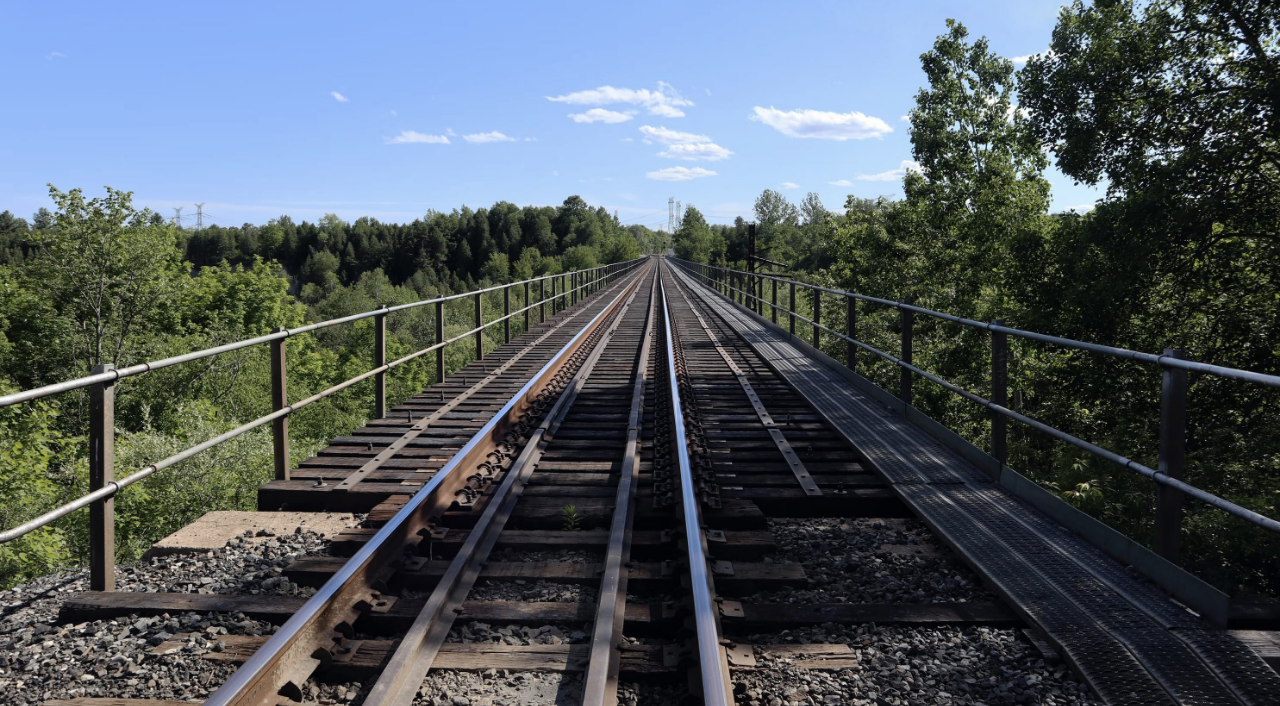
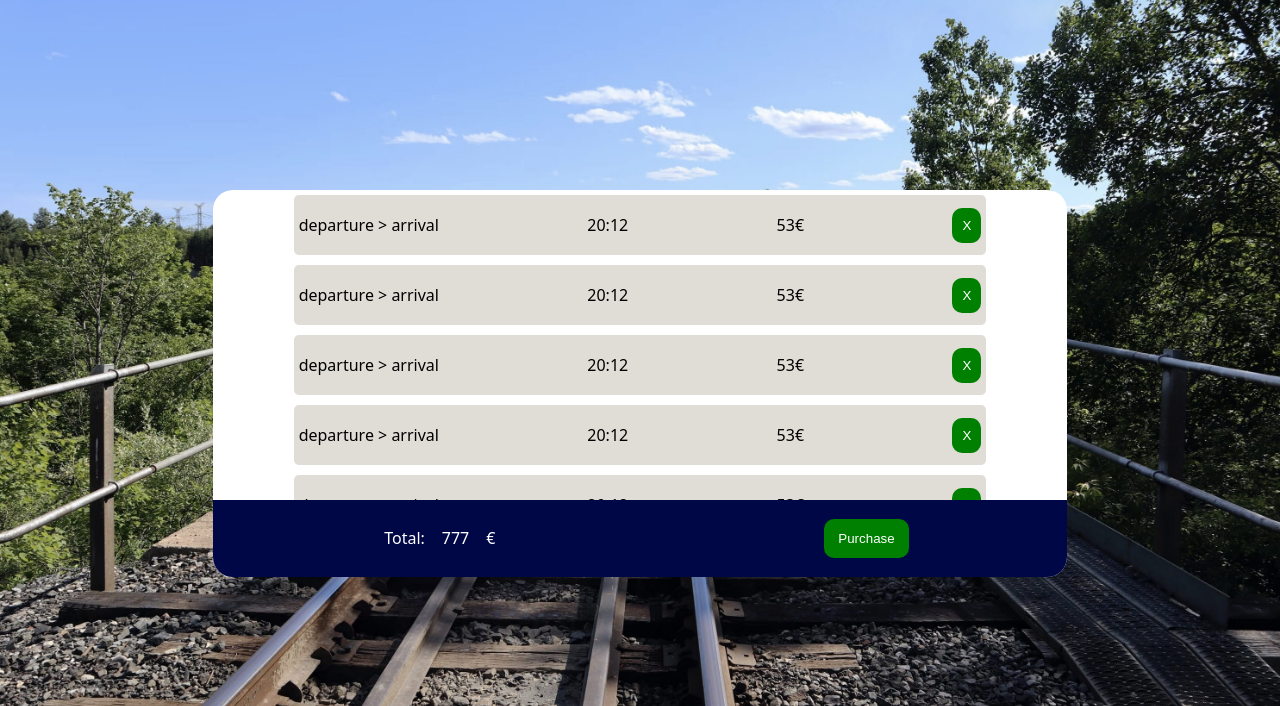
Before and after one commit to AymericSimao/tickethack-frontend, a plain HTML site: page cart.html in a window 1280 px wide. Shown: the part 94-800 px from the top of the page. Drawn offline with Linux system fonts and the light colour scheme; no server answers.

Commit message:
add card display

```diff
--- a/cart.html
+++ b/cart.html
@@ -16,7 +16,80 @@
         </div>
       </div>
 
-      <div id="cart-container"></div>
+      <div id="cart-container">
+        <div id="cart-elements">
+          <div class="cart-trip">
+            <p>departure > arrival</p>
+            <p>20:12</p>
+            <p>53€</p>
+            <input
+              class="pointer"
+              type="button"
+              value="X"
+              data-tripid="tripId"
+            />
+          </div>
+          <div class="cart-trip">
+            <p>departure > arrival</p>
+            <p>20:12</p>
+            <p>53€</p>
+            <input
+              class="pointer"
+              type="button"
+              value="X"
+              data-tripid="tripId"
+            />
+          </div>
+          <div class="cart-trip">
+            <p>departure > arrival</p>
+            <p>20:12</p>
+            <p>53€</p>
+            <input
+              class="pointer"
+              type="button"
+              value="X"
+              data-tripid="tripId"
+            />
+          </div>
+          <div class="cart-trip">
+            <p>departure > arrival</p>
+            <p>20:12</p>
+            <p>53€</p>
+            <input
+              class="pointer"
+              type="button"
+              value="X"
+              data-tripid="tripId"
+            />
+          </div>
+          <div class="cart-trip">
+            <p>departure > arrival</p>
+            <p>20:12</p>
+            <p>53€</p>
+            <input
+              class="pointer"
+              type="button"
+              value="X"
+              data-tripid="tripId"
+            />
+          </div>
+          <div class="cart-trip">
+            <p>departure > arrival</p>
+            <p>20:12</p>
+            <p>53€</p>
+            <input
+              class="pointer"
+              type="button"
+              value="X"
+              data-tripid="tripId"
+            />
+          </div>
+        </div>
+        <div id="cart-total">
+          <p>Total: <span id="cart-total">777</span>€</p>
+          <input class="pointer" type="button" value="Purchase" />
+        </div>
+      </div>
     </div>
 
     <script src="cart.js"></script>
--- a/cart.js
+++ b/cart.js
@@ -21,6 +21,15 @@ async function initiateNewCart() {
     });
 }
 
+function loadCart(cartId) {
+  fetch(`${BACKEND_URL}/carts/${cartId}`)
+    .then((response) => response.json())
+    .then((data) => {
+      console.log(data);
+
+    });
+}
+
 async function initiateView() {
   if (getCookie("cartId")) {
     cartId = getCookie("cartId");
@@ -30,11 +39,7 @@ async function initiateView() {
     cartId = await initiateNewCart();
   }
 
-  fetch(`${BACKEND_URL}/carts/${cartId}`)
-    .then((response) => response.json())
-    .then((data) => {
-      console.log(data);
-    });
+  loadCart(cartId);
 }
 
 initiateView();
--- a/style.css
+++ b/style.css
@@ -3,6 +3,14 @@ body {
   margin: 0;
   font-family: system-ui, -apple-system, BlinkMacSystemFont, "Segoe UI", Roboto,
     Oxygen, Ubuntu, Cantarell, "Open Sans", "Helvetica Neue", sans-serif;
+}
+
+input[type="button"] {
+  color: white;
+  background-color: green;
+  border: none;
+  border-radius: 10px;
+  padding: 10px;
 }
 
 #container {
@@ -51,7 +59,7 @@ body {
   padding: 20px;
 }
 
-#content-right{
+#content-right {
   grid-row-start: 5;
   grid-row-end: 11;
   grid-column-start: 8;
@@ -100,7 +108,7 @@ body {
   height: 50%;
 }
 
-.trip{
+.trip {
   background-color: gainsboro;
   display: flex;
   justify-content: center;
@@ -114,10 +122,6 @@ body {
 .trip > p {
   margin-right: 10px;
 }
-.trip > input {
-  background-color: green;
-  margin: 5px;
-}
 
 h1 {
   font-size: 30px;
@@ -126,11 +130,6 @@ h1 {
 }
 
 #btn-search {
-  color: white;
-  background-color: green;
-  border: none;
-  border-radius: 10px;
-  padding: 10px;
   margin-top: 50px;
 }
 
@@ -152,3 +151,64 @@ input {
 .pointer {
   cursor: pointer;
 }
+
+/* CART STYLE */
+#cart-container {
+  grid-row-start: 5;
+  grid-row-end: 11;
+  grid-column-start: 3;
+  grid-column-end: 11;
+  background-color: white;
+  border-radius: 20px;
+  display: grid;
+  grid-template-rows: repeat(5, 1fr);
+}
+#cart-elements {
+  grid-row-start: 1;
+  grid-row-end: 5;
+  display: flex;
+  flex-direction: column;
+  justify-content: flex-start;
+  align-items: center;
+  overflow: auto;
+}
+#cart-total {
+  grid-row-start: 5;
+  grid-row-end: 6;
+
+  display: flex;
+  justify-content: space-around;
+  align-items: center;
+  color: white;
+  background-color: rgb(0, 7, 71);
+  border-bottom-left-radius: 20px;
+  border-bottom-right-radius: 20px;
+}
+
+#cart-total > p {
+  margin: 5px;
+  padding: 5px;
+  display: flex;
+  justify-content: space-around;
+  width: 15%;
+}
+
+#cart-total > input {
+  margin: 5px;
+  padding: 5px;
+  width: 10%;
+  height: 50%;
+}
+
+.cart-trip {
+  display: flex;
+  justify-content: space-between;
+  align-items: center;
+
+  background-color: rgb(224, 220, 214);
+  border-radius: 5px;
+  height: 50px;
+  width: 80%;
+  margin: 5px;
+  padding: 5px;
+}
```
Also changed, not shown: index.js (+50 -10 lines). Lines whose indentation alone changed are shown as unchanged.
